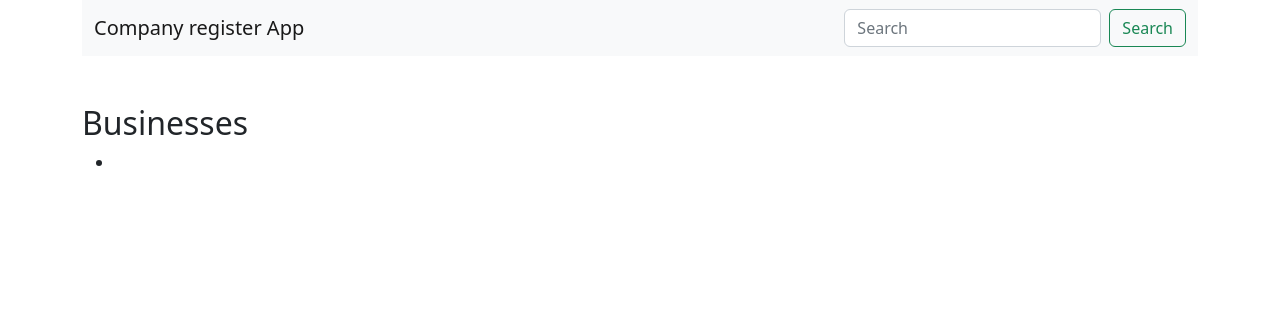
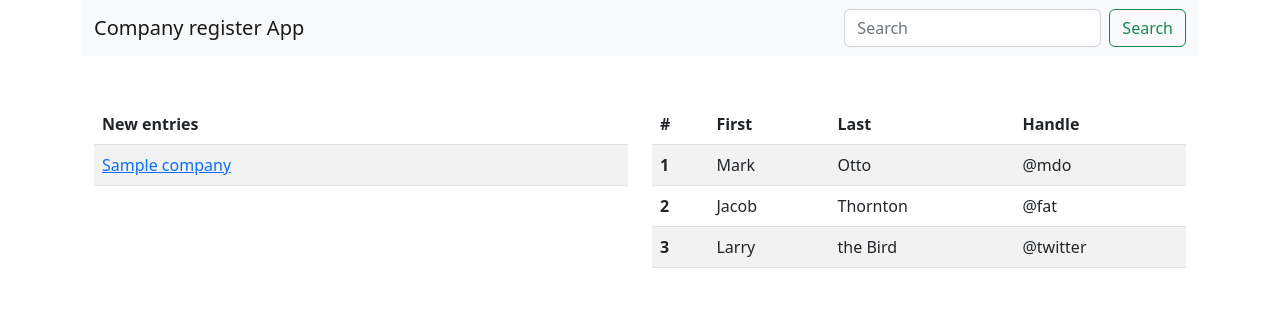
Before and after one commit to kertku/BusinessApp, a Django app: page / in a window 1280 px wide. Shown: the top 316 px of the page. Run offline with Django 4.2, Linux system fonts and the light colour scheme; tables that the repository leaves empty hold one stand-in row (values such as "Sample post").

Commit message:
Update homepage. Add last 10 entries table.

```diff
--- a/base/models.py
+++ b/base/models.py
@@ -31,6 +31,9 @@ class Company(models.Model):
     updated = models.DateTimeField(auto_now=True)
     created = models.DateTimeField(auto_now_add=True)
 
+    class Meta:
+        ordering = ["-created"]
+
     def __str__(self):
         return self.name
 
--- a/base/templates/base/businesses.html
+++ /dev/null
@@ -1,13 +0,0 @@
-{% extends "main.html" %}
-
-{% block content %}
-    <h2>Businesses</h2>
-    <ul>
-        {% for business in businesses %}
-
-            <li>{{ business.business_name }}</li>
-
-
-        {% endfor %}
-    </ul>
-{% endblock %}
--- a/base/templates/base/home.html
+++ b/base/templates/base/home.html
@@ -1,3 +1,59 @@
 {% extends "main.html" %}
 {% block content %}
+
+    <div class="container">
+        <div class="row">
+            <div class="col-sm">
+                <table class="table table-striped">
+                    <thead>
+                    <tr>
+                        <th scope="col">New entries</th>
+                    </tr>
+                    </thead>
+                    <tbody>
+                    {% for entrie in  new_entries %}
+                        <tr>
+                        <td><a href="company/{{ entrie.id }}/">{{ entrie.name }}</a></td>
+
+                    {% endfor %}
+                    </tr>
+
+                    </tbody>
+                </table>
+            </div>
+            <div class="col-sm">
+                <table class="table table-striped">
+                    <thead>
+                    <tr>
+                        <th scope="col">#</th>
+                        <th scope="col">First</th>
+                        <th scope="col">Last</th>
+                        <th scope="col">Handle</th>
+                    </tr>
+                    </thead>
+                    <tbody>
+                    <tr>
+                        <th scope="row">1</th>
+                        <td>Mark</td>
+                        <td>Otto</td>
+                        <td>@mdo</td>
+                    </tr>
+                    <tr>
+                        <th scope="row">2</th>
+                        <td>Jacob</td>
+                        <td>Thornton</td>
+                        <td>@fat</td>
+                    </tr>
+                    <tr>
+                        <th scope="row">3</th>
+                        <td>Larry</td>
+                        <td>the Bird</td>
+                        <td>@twitter</td>
+                    </tr>
+                    </tbody>
+                </table>
+            </div>
+
+        </div>
+    </div>
 {% endblock %}
--- a/base/urls.py
+++ b/base/urls.py
@@ -3,7 +3,7 @@ from django.urls import path
 from base import views
 
 urlpatterns = [
-    path('', views.business, name="businesses"),
+    path('', views.home, name="home"),
     path("company/create/", views.company_form, name="company_form"),
     path("company/<str:pk>/", views.company, name="company")
 
--- a/base/views.py
+++ b/base/views.py
@@ -4,10 +4,11 @@ from base.forms import CompanyForm, UserForm, OwnershipForm
 from base.models import Company, Ownership
 
 
-def business(request):
-    businesses = Company.objects.all()
-    context = {"businesses": businesses}
-    return render(request, "base/businesses.html", context)
+def home(request):
+    new_entries = Company.objects.all()[:10]
+    new_updates = Company.objects.order_by("-updated")[:10]
+    context = {"new_entries": new_entries, "new_updates": new_updates}
+    return render(request, "base/home.html", context)
 
 
 def company(request, pk):
```
